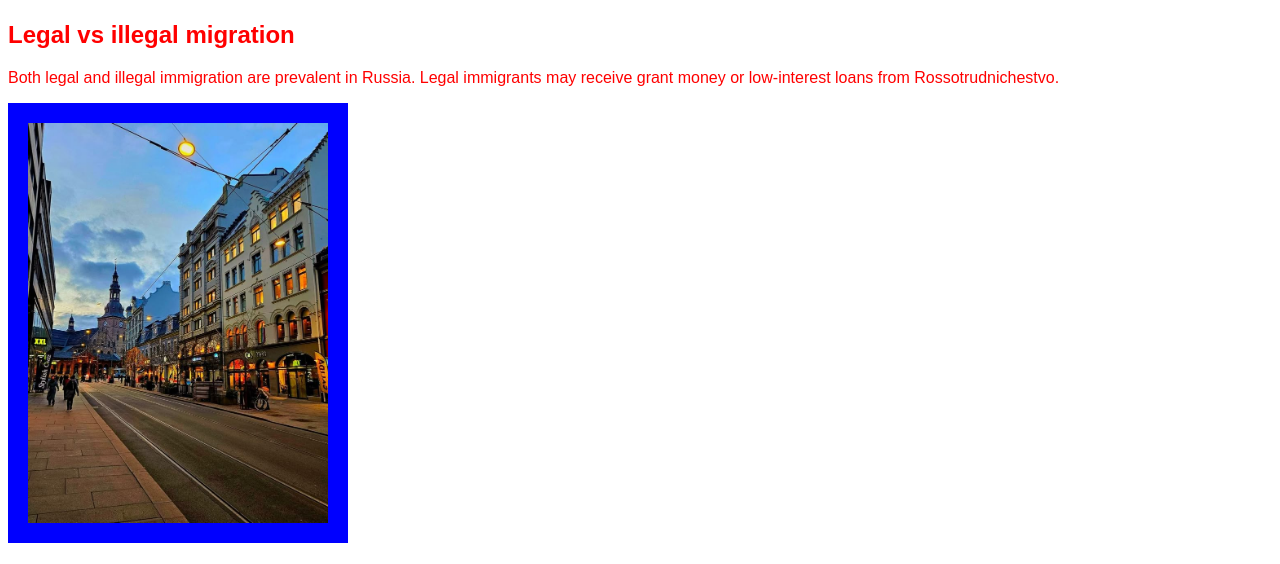
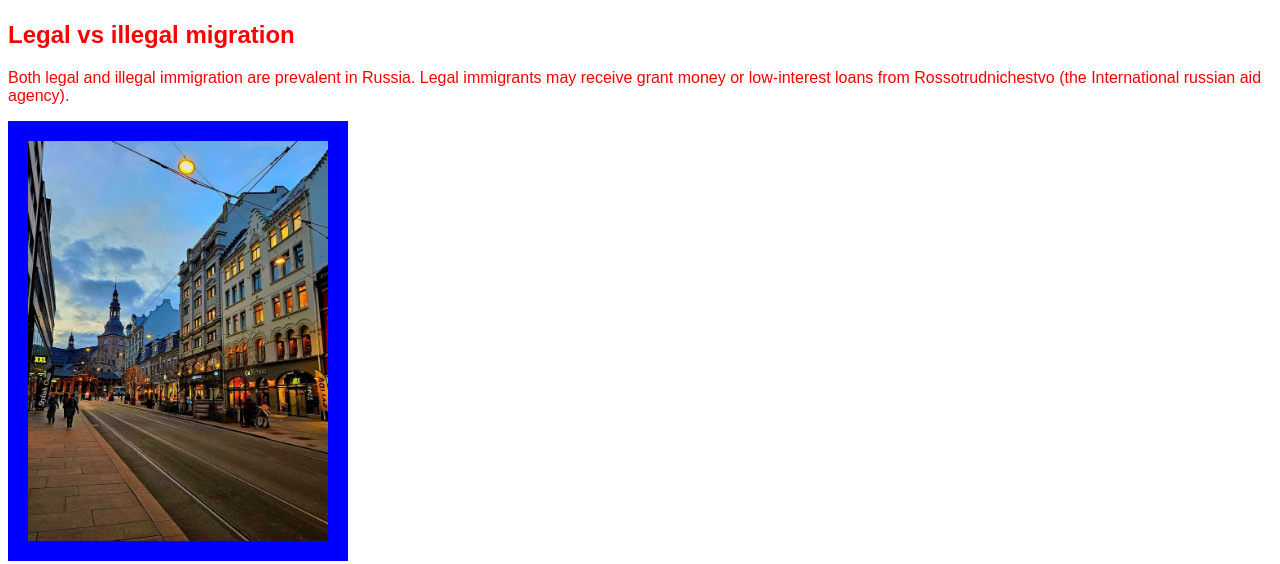
Before and after one commit to jdmanriquef/migration-website, a plain HTML site: page Rusia.html in a window 1280 px wide. Shown: the part 2719-3283 px from the top of the page. Drawn offline with Linux system fonts and the light colour scheme.

Commit message:
Update Rusia.html

```diff
--- a/Rusia.html
+++ b/Rusia.html
@@ -22,7 +22,7 @@
   <p>Millions of immigrants from former Soviet republics fill key sectors in Russia's economy, helping to offset demographic challenges and supporting their home communities.</p>
   <img src="russia  imagen 4.jpg" alt="">
   <h2>Legal vs illegal migration</h2>
-  <p>Both legal and illegal immigration are prevalent in Russia. Legal immigrants may receive grant money or low-interest loans from Rossotrudnichestvo. </p>
+  <p>Both legal and illegal immigration are prevalent in Russia. Legal immigrants may receive grant money or low-interest loans from Rossotrudnichestvo (the International russian aid agency). </p>
   <img src="russia imagen 5.jpg" alt="">
   <h2>Impact on the economy </h2>
   <p>Migrant workers have become an indispensable part of Russia's urban life, forming a significant portion of the workforce, particularly in low-skilled jobs. </p>
```
